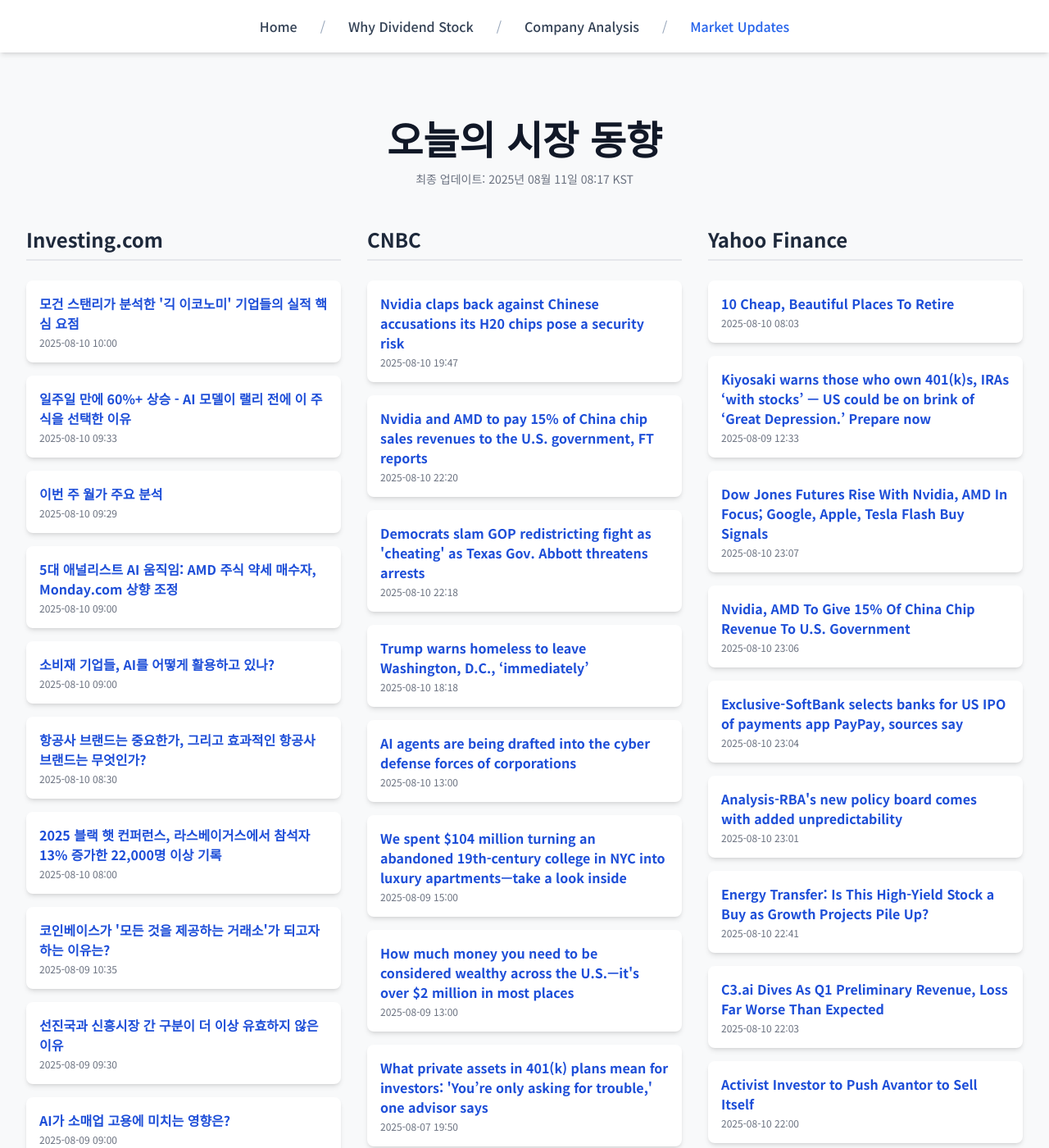
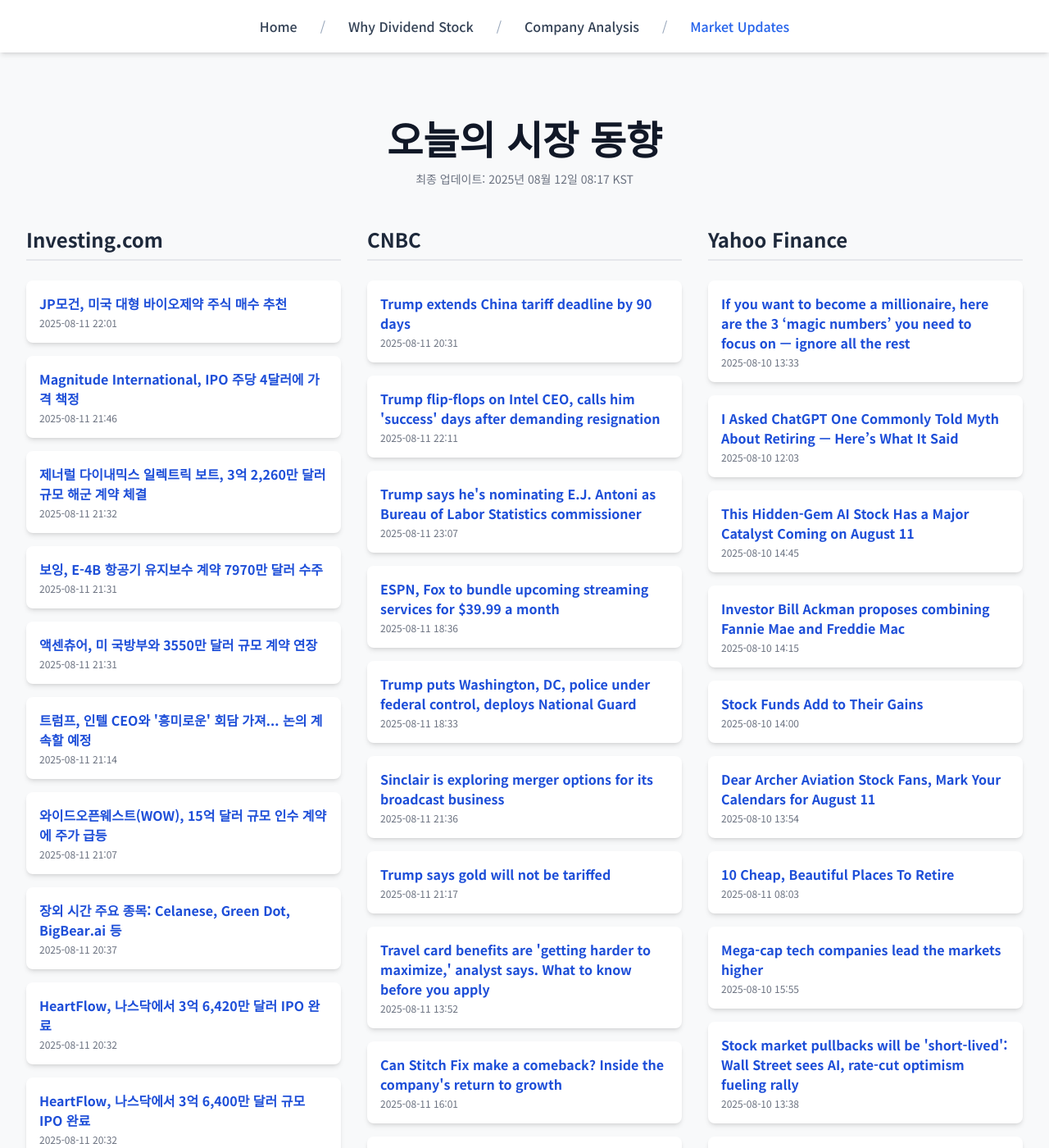
Before and after one commit to Kay-Hwang/my-company-analysis, a Jekyll site: the page built from market-updates.html, in a window 1280 px wide and 1400 px high. Shown: the whole window at 82% size. Built offline with Jekyll 4.4.1, drawn with Linux system fonts in a browser that asks for light colours; nearby versions of some CDN libraries; a script that is not in the unit is left out; some of the changed text lies outside the part shown.

Commit message:
Update daily data

```diff
--- a/_data/latest_data.json
+++ b/_data/latest_data.json
@@ -1,190 +1,190 @@
 {
-  "lastUpdated": "2025년 08월 11일 08:17 KST",
+  "lastUpdated": "2025년 08월 12일 08:17 KST",
   "news": {
     "investing": [
       {
-        "title": "모건 스탠리가 분석한 '긱 이코노미' 기업들의 실적 핵심 요점",
-        "link": "https://kr.investing.com/news/stock-market-news/article-1588214",
-        "pubDate": "2025-08-10 10:00:06",
-        "summary": "모건 스탠리가 분석한 '긱 이코노미' 기업들의 실적 핵심 요점"
+        "title": "JP모건, 미국 대형 바이오제약 주식 매수 추천",
+        "link": "https://kr.investing.com/news/stock-market-news/article-432SI-1590177",
+        "pubDate": "2025-08-11 22:01:12",
+        "summary": "JP모건, 미국 대형 바이오제약 주식 매수 추천"
       },
       {
-        "title": "일주일 만에 60%+ 상승 - AI 모델이 랠리 전에 이 주식을 선택한 이유",
-        "link": "https://kr.investing.com/news/stock-market-news/article-1588212",
-        "pubDate": "2025-08-10 09:33:44",
-        "summary": "일주일 만에 60%+ 상승 - AI 모델이 랠리 전에 이 주식을 선택한 이유"
+        "title": "Magnitude International, IPO 주당 4달러에 가격 책정",
+        "link": "https://kr.investing.com/news/stock-market-news/article-432SI-1590164",
+        "pubDate": "2025-08-11 21:46:11",
+        "summary": "Magnitude International, IPO 주당 4달러에 가격 책정"
       },
       {
-        "title": "이번 주 월가 주요 분석",
-        "link": "https://kr.investing.com/news/stock-market-news/article-1588210",
-        "pubDate": "2025-08-10 09:29:37",
-        "summary": "이번 주 월가 주요 분석"
+        "title": "제너럴 다이내믹스 일렉트릭 보트, 3억 2,260만 달러 규모 해군 계약 체결",
+        "link": "https://kr.investing.com/news/stock-market-news/article-93CH-1590138",
+        "pubDate": "2025-08-11 21:32:02",
+        "summary": "제너럴 다이내믹스 일렉트릭 보트, 3억 2,260만 달러 규모 해군 계약 체결"
       },
       {
-        "title": "5대 애널리스트 AI 움직임: AMD 주식 약세 매수자, Monday.com 상향 조정",
-        "link": "https://kr.investing.com/news/stock-market-news/article-1588207",
-        "pubDate": "2025-08-10 09:00:17",
-        "summary": "5대 애널리스트 AI 움직임: AMD 주식 약세 매수자, Monday.com 상향 조정"
+        "title": "보잉, E-4B 항공기 유지보수 계약 7970만 달러 수주",
+        "link": "https://kr.investing.com/news/stock-market-news/article-93CH-1590137",
+        "pubDate": "2025-08-11 21:31:33",
+        "summary": "보잉, E-4B 항공기 유지보수 계약 7970만 달러 수주"
       },
       {
-        "title": "소비재 기업들, AI를 어떻게 활용하고 있나?",
-        "link": "https://kr.investing.com/news/stock-market-news/article-1588203",
-        "pubDate": "2025-08-10 09:00:05",
-        "summary": "소비재 기업들, AI를 어떻게 활용하고 있나?"
+        "title": "액센츄어, 미 국방부와 3550만 달러 규모 계약 연장",
+        "link": "https://kr.investing.com/news/stock-market-news/article-93CH-1590135",
+        "pubDate": "2025-08-11 21:31:16",
+        "summary": "액센츄어, 미 국방부와 3550만 달러 규모 계약 연장"
       },
       {
-        "title": "항공사 브랜드는 중요한가, 그리고 효과적인 항공사 브랜드는 무엇인가?",
-        "link": "https://kr.investing.com/news/stock-market-news/article-1588202",
-        "pubDate": "2025-08-10 08:30:04",
-        "summary": "항공사 브랜드는 중요한가, 그리고 효과적인 항공사 브랜드는 무엇인가?"
+        "title": "트럼프, 인텔 CEO와 '흥미로운' 회담 가져... 논의 계속할 예정",
+        "link": "https://kr.investing.com/news/stock-market-news/article-1590093",
+        "pubDate": "2025-08-11 21:14:07",
+        "summary": "트럼프, 인텔 CEO와 '흥미로운' 회담 가져... 논의 계속할 예정"
       },
       {
-        "title": "2025 블랙 햇 컨퍼런스, 라스베이거스에서 참석자 13% 증가한 22,000명 이상 기록",
-        "link": "https://kr.investing.com/news/stock-market-news/article-1588199",
-        "pubDate": "2025-08-10 08:00:04",
-        "summary": "2025 블랙 햇 컨퍼런스, 라스베이거스에서 참석자 13% 증가한 22,000명 이상 기록"
+        "title": "와이드오픈웨스트(WOW), 15억 달러 규모 인수 계약에 주가 급등",
+        "link": "https://kr.investing.com/news/stock-market-news/article-93CH-1590063",
+        "pubDate": "2025-08-11 21:07:21",
+        "summary": "와이드오픈웨스트(WOW), 15억 달러 규모 인수 계약에 주가 급등"
       },
       {
-        "title": "코인베이스가 '모든 것을 제공하는 거래소'가 되고자 하는 이유는?",
-        "link": "https://kr.investing.com/news/stock-market-news/article-1588107",
-        "pubDate": "2025-08-09 10:35:06",
-        "summary": "코인베이스가 '모든 것을 제공하는 거래소'가 되고자 하는 이유는?"
+        "title": "장외 시간 주요 종목: Celanese, Green Dot, BigBear.ai 등",
+        "link": "https://kr.investing.com/news/stock-market-news/article-432SI-1589971",
+        "pubDate": "2025-08-11 20:37:26",
+        "summary": "장외 시간 주요 종목: Celanese, Green Dot, BigBear.ai 등"
       },
       {
-        "title": "선진국과 신흥시장 간 구분이 더 이상 유효하지 않은 이유",
-        "link": "https://kr.investing.com/news/stock-market-news/article-1588104",
-        "pubDate": "2025-08-09 09:30:06",
-        "summary": "선진국과 신흥시장 간 구분이 더 이상 유효하지 않은 이유"
+        "title": "HeartFlow, 나스닥에서 3억 6,420만 달러 IPO 완료",
+        "link": "https://kr.investing.com/news/stock-market-news/article-432SI-1589955",
+        "pubDate": "2025-08-11 20:32:40",
+        "summary": "HeartFlow, 나스닥에서 3억 6,420만 달러 IPO 완료"
       },
       {
-        "title": "AI가 소매업 고용에 미치는 영향은?",
-        "link": "https://kr.investing.com/news/stock-market-news/article-1588102",
-        "pubDate": "2025-08-09 09:00:11",
-        "summary": "AI가 소매업 고용에 미치는 영향은?"
+        "title": "HeartFlow, 나스닥에서 3억 6,400만 달러 규모 IPO 완료",
+        "link": "https://kr.investing.com/news/stock-market-news/article-432SI-1589954",
+        "pubDate": "2025-08-11 20:32:28",
+        "summary": "HeartFlow, 나스닥에서 3억 6,400만 달러 규모 IPO 완료"
       }
     ],
     "cnbc": [
       {
-        "title": "Nvidia claps back against Chinese accusations its H20 chips pose a security risk",
-        "link": "https://www.cnbc.com/2025/08/10/nvidia-china-h20-chips.html",
-        "pubDate": "Sun, 10 Aug 2025 19:47:28 GMT",
-        "summary": "Nvidia pushed back Sunday in response to allegations from Chinese state media that its H20 artificial intelligence chips are a national security risk for China."
+        "title": "Trump extends China tariff deadline by 90 days",
+        "link": "https://www.cnbc.com/2025/08/11/trump-china-tariffs-deadline-extended.html",
+        "pubDate": "Mon, 11 Aug 2025 20:31:33 GMT",
+        "summary": "President Donald Trump has signed an executive order that will prevent U.S. tariffs on Chinese goods from spiking for another 90 days."
       },
       {
-        "title": "Nvidia and AMD to pay 15% of China chip sales revenues to the U.S. government, FT reports",
-        "link": "https://www.cnbc.com/2025/08/10/nvidia-amd-15percent-of-china-chip-sales-revenues-to-us-ft-reports.html",
-        "pubDate": "Sun, 10 Aug 2025 22:20:44 GMT",
-        "summary": "The arrangement comes as President Donald Trump's tariffs continue to reverberate through the global economy."
+        "title": "Trump flip-flops on Intel CEO, calls him 'success' days after demanding resignation",
+        "link": "https://www.cnbc.com/2025/08/11/intel-ceo-trump-lip-bu-tan.html",
+        "pubDate": "Mon, 11 Aug 2025 22:11:59 GMT",
+        "summary": "President Trump said Monday that he met with Intel CEO Lip-Bu Tan, days after calling on the chipmaker to resign."
       },
       {
-        "title": "Democrats slam GOP redistricting fight as 'cheating' as Texas Gov. Abbott threatens arrests",
-        "link": "https://www.cnbc.com/2025/08/10/texas-redistricting-trump-abbott-democrats-.html",
-        "pubDate": "Sun, 10 Aug 2025 22:18:44 GMT",
-        "summary": "Democratic lawmakers said the party has \"got to fight back\" against the redistricting effort in Texas."
+        "title": "Trump says he's nominating E.J. Antoni as Bureau of Labor Statistics commissioner",
+        "link": "https://www.cnbc.com/2025/08/11/trump-antoni-bls-statistics.html",
+        "pubDate": "Mon, 11 Aug 2025 23:07:01 GMT",
+        "summary": "President Trump, who claimed former BLS Commissioner Erika McEntarfer of manipulating jobs data, said Antoni would release \"honest and accurate\" numbers."
       },
       {
-        "title": "Trump warns homeless to leave Washington, D.C., ‘immediately’",
-        "link": "https://www.cnbc.com/2025/08/10/trump-crime-washington-dc-border-.html",
-        "pubDate": "Sun, 10 Aug 2025 18:18:29 GMT",
-        "summary": "President Donald Trump's remarks come as he has increased his rhetoric about countering crime in the District in recent days."
+        "title": "ESPN, Fox to bundle upcoming streaming services for $39.99 a month",
+        "link": "https://www.cnbc.com/2025/08/11/espn-fox-to-bundle-upcoming-streaming-services-for-39point99-a-month.html",
+        "pubDate": "Mon, 11 Aug 2025 18:36:28 GMT",
+        "summary": "ESPN and Fox will offer their upcoming direct-to-consumer streaming services as a bundle beginning in October."
       },
       {
-        "title": "AI agents are being drafted into the cyber defense forces of corporations",
-        "link": "https://www.cnbc.com/2025/08/10/ai-agents-drafted-into-cybersecurity-defense-forces-of-companies.html",
-        "pubDate": "Sun, 10 Aug 2025 13:00:01 GMT",
-        "summary": "As cybercriminal organizations use more sophisticated AI for phishing attacks and other hacks, agentic AI is being deployed as a new line of defense."
+        "title": "Trump puts Washington, DC, police under federal control, deploys National Guard",
+        "link": "https://www.cnbc.com/2025/08/11/trump-washington-crime-fed-national-guard-homeless.html",
+        "pubDate": "Mon, 11 Aug 2025 18:33:56 GMT",
+        "summary": "Trump in a social media post on Sunday declared that \"the Homeless\" in Washington, D.C., will \"have to move out.\""
       },
       {
-        "title": "We spent $104 million turning an abandoned 19th-century college in NYC into luxury apartments—take a look inside",
-        "link": "https://www.cnbc.com/2025/08/09/abandoned-st-johns-university-the-hartby-apartment-building.html",
-        "pubDate": "Sat, 09 Aug 2025 15:00:02 GMT",
-        "summary": "The Hartby in Brooklyn, New York was formerly St. John's College before the school closed in 1972."
+        "title": "Sinclair is exploring merger options for its broadcast business",
+        "link": "https://www.cnbc.com/2025/08/11/sinclair-is-exploring-mergers-for-its-broadcast-business.html",
+        "pubDate": "Mon, 11 Aug 2025 21:36:11 GMT",
+        "summary": "Sinclair, one of the largest owners of broadcast stations in the U.S., is launching a strategic review of its broadcast business that could result in a merger."
       },
       {
-        "title": "How much money you need to be considered wealthy across the U.S.—it's over $2 million in most places",
-        "link": "https://www.cnbc.com/2025/08/09/how-much-money-you-need-to-be-considered-wealthy-across-the-us.html",
-        "pubDate": "Sat, 09 Aug 2025 13:00:01 GMT",
-        "summary": "Americans say you need $2.3 million to be wealthy in 2025, but that number changes depending on where they live."
+        "title": "Trump says gold will not be tariffed",
+        "link": "https://www.cnbc.com/2025/08/11/trump-gold-tariffs-futures.html",
+        "pubDate": "Mon, 11 Aug 2025 21:17:54 GMT",
+        "summary": "A ruling by U.S. Customs and Border Protection that gold bars from Switzerland were subject to tariffs surprised the market."
       },
       {
-        "title": "What private assets in 401(k) plans mean for investors: 'You’re only asking for trouble,' one advisor says",
-        "link": "https://www.cnbc.com/2025/08/07/trump-private-assets-retirement-plans.html",
-        "pubDate": "Thu, 07 Aug 2025 19:50:12 GMT",
-        "summary": "Millions of investors may soon have access to private assets in their 401(k) or other workplace retirement plans. What to know about the risks and rewards."
+        "title": "Travel card benefits are 'getting harder to maximize,' analyst says. What to know before you apply",
+        "link": "https://www.cnbc.com/2025/08/11/travel-credit-card-annual-fee.html",
+        "pubDate": "Mon, 11 Aug 2025 13:52:04 GMT",
+        "summary": "Travel credit cards may be worth the cost as long as it fits your lifestyle. Otherwise, it may not make sense to have an expensive credit card in your wallet."
       },
       {
-        "title": "AI is creating new billionaires at a record pace",
-        "link": "https://www.cnbc.com/2025/08/10/ai-artificial-intelligence-billionaires-wealth.html",
-        "pubDate": "Sun, 10 Aug 2025 12:00:01 GMT",
-        "summary": "With time, and IPOs, many of today's private AI fortunes will eventually become more liquid, providing a historic opportunity for wealth management firms"
+        "title": "Can Stitch Fix make a comeback? Inside the company's return to growth",
+        "link": "https://www.cnbc.com/2025/08/11/how-pandemic-darling-stitch-fix-returned-to-growth.html",
+        "pubDate": "Mon, 11 Aug 2025 16:01:41 GMT",
+        "summary": "Pandemic darling Stitch Fix has seen its stock price crater since its 2021 highs, but the company is in the midst of a comeback under new CEO Matt Baer."
       },
       {
-        "title": "Gen AI is coming for online checkout in seismic shift for internet shopping",
-        "link": "https://www.cnbc.com/2025/08/10/gen-ai-comes-online-checkout-seismic-shift-internet-shopping.html",
-        "pubDate": "Sun, 10 Aug 2025 12:30:01 GMT",
-        "summary": "A future in which gen AI like ChatGPT handle online checkout rather than directing consumers to retail sites is a major change for internet shopping."
+        "title": "StubHub IPO is back on for September after ticketing company delayed plans on tariff concerns",
+        "link": "https://www.cnbc.com/2025/08/11/stubhub-ipo-back-on-for-september-after-company-delayed-plans-in-april.html",
+        "pubDate": "Mon, 11 Aug 2025 21:13:49 GMT",
+        "summary": "StubHub updated its IPO prospectus on Monday, effectively restarting the process to go public."
       }
     ],
     "yahoo": [
       {
+        "title": "If you want to become a millionaire, here are the 3 ‘magic numbers’ you need to focus on — ignore all the rest",
+        "link": "https://finance.yahoo.com/news/want-become-millionaire-3-magic-133300653.html",
+        "pubDate": "2025-08-10T13:33:00Z",
+        "summary": "If you want to become a millionaire, here are the 3 ‘magic numbers’ you need to focus on — ignore all the rest"
+      },
+      {
+        "title": "I Asked ChatGPT One Commonly Told Myth About Retiring — Here’s What It Said",
+        "link": "https://finance.yahoo.com/news/asked-chatgpt-one-commonly-told-120312484.html",
+        "pubDate": "2025-08-10T12:03:12Z",
+        "summary": "I Asked ChatGPT One Commonly Told Myth About Retiring — Here’s What It Said"
+      },
+      {
+        "title": "This Hidden-Gem AI Stock Has a Major Catalyst Coming on August 11",
+        "link": "https://finance.yahoo.com/news/hidden-gem-ai-stock-major-144536994.html",
+        "pubDate": "2025-08-10T14:45:36Z",
+        "summary": "This Hidden-Gem AI Stock Has a Major Catalyst Coming on August 11"
+      },
+      {
+        "title": "Investor Bill Ackman proposes combining Fannie Mae and Freddie Mac",
+        "link": "https://finance.yahoo.com/news/investor-bill-ackman-proposes-combining-141524139.html",
+        "pubDate": "2025-08-10T14:15:24Z",
+        "summary": "Investor Bill Ackman proposes combining Fannie Mae and Freddie Mac"
+      },
+      {
+        "title": "Stock Funds Add to Their Gains",
+        "link": "https://www.wsj.com/finance/stocks/stock-funds-gains-july-c5f62ce9?siteid=yhoof2&yptr=yahoo",
+        "pubDate": "2025-08-10T14:00:00Z",
+        "summary": "Stock Funds Add to Their Gains"
+      },
+      {
+        "title": "Dear Archer Aviation Stock Fans, Mark Your Calendars for August 11",
+        "link": "https://finance.yahoo.com/news/dear-archer-aviation-stock-fans-135431267.html",
+        "pubDate": "2025-08-10T13:54:31Z",
+        "summary": "Dear Archer Aviation Stock Fans, Mark Your Calendars for August 11"
+      },
+      {
         "title": "10 Cheap, Beautiful Places To Retire",
         "link": "https://finance.yahoo.com/news/15-cheap-beautiful-places-retire-143120191.html",
-        "pubDate": "2025-08-10T08:03:06Z",
+        "pubDate": "2025-08-11T08:03:10Z",
         "summary": "10 Cheap, Beautiful Places To Retire"
       },
       {
-        "title": "Kiyosaki warns those who own 401(k)s, IRAs ‘with stocks’ — US could be on brink of ‘Great Depression.’ Prepare now",
-        "link": "https://finance.yahoo.com/news/kiyosaki-warns-those-own-401-123300954.html",
-        "pubDate": "2025-08-09T12:33:00Z",
-        "summary": "Kiyosaki warns those who own 401(k)s, IRAs ‘with stocks’ — US could be on brink of ‘Great Depression.’ Prepare now"
+        "title": "Mega-cap tech companies lead the markets higher",
+        "link": "https://finance.yahoo.com/news/mega-cap-tech-companies-lead-the-markets-higher-155532476.html",
+        "pubDate": "2025-08-10T15:55:32Z",
+        "summary": "Mega-cap tech companies lead the markets higher"
       },
       {
-        "title": "Dow Jones Futures Rise With Nvidia, AMD In Focus; Google, Apple, Tesla Flash Buy Signals",
-        "link": "https://www.investors.com/market-trend/stock-market-today/dow-jones-futures-nvidia-amd-china-revenue-google-apple-tesla-buy-signals/?src=A00220&yptr=yahoo",
-        "pubDate": "2025-08-10T23:07:00Z",
-        "summary": "Dow Jones Futures Rise With Nvidia, AMD In Focus; Google, Apple, Tesla Flash Buy Signals"
+        "title": "Stock market pullbacks will be 'short-lived': Wall Street sees AI, rate-cut optimism fueling rally",
+        "link": "https://finance.yahoo.com/news/stock-market-pullbacks-will-be-short-lived-wall-street-sees-ai-rate-cut-optimism-fueling-rally-133057446.html",
+        "pubDate": "2025-08-10T13:38:55Z",
+        "summary": "Stock market pullbacks will be 'short-lived': Wall Street sees AI, rate-cut optimism fueling rally"
       },
       {
-        "title": "Nvidia, AMD To Give 15% Of China Chip Revenue To U.S. Government",
-        "link": "https://www.investors.com/news/technology/nvidia-amd-give-15-china-chip-revenue-u-s-government/?src=A00220&yptr=yahoo",
-        "pubDate": "2025-08-10T23:06:07Z",
-        "summary": "Nvidia, AMD To Give 15% Of China Chip Revenue To U.S. Government"
-      },
-      {
-        "title": "Exclusive-SoftBank selects banks for US IPO of payments app PayPay, sources say",
-        "link": "https://finance.yahoo.com/news/exclusive-softbank-selects-banks-us-230448990.html",
-        "pubDate": "2025-08-10T23:04:48Z",
-        "summary": "Exclusive-SoftBank selects banks for US IPO of payments app PayPay, sources say"
-      },
-      {
-        "title": "Analysis-RBA's new policy board comes with added unpredictability",
-        "link": "https://finance.yahoo.com/news/analysis-rbas-policy-board-comes-230145622.html",
-        "pubDate": "2025-08-10T23:01:45Z",
-        "summary": "Analysis-RBA's new policy board comes with added unpredictability"
-      },
-      {
-        "title": "Energy Transfer: Is This High-Yield Stock a Buy as Growth Projects Pile Up?",
-        "link": "https://finance.yahoo.com/news/energy-transfer-high-yield-stock-224100535.html",
-        "pubDate": "2025-08-10T22:41:00Z",
-        "summary": "Energy Transfer: Is This High-Yield Stock a Buy as Growth Projects Pile Up?"
-      },
-      {
-        "title": "C3.ai Dives As Q1 Preliminary Revenue, Loss Far Worse Than Expected",
-        "link": "https://www.investors.com/news/technology/ai-stock-dives-c3-ai-q1-preliminary-revenue-loss/?src=A00220&yptr=yahoo",
-        "pubDate": "2025-08-10T22:03:06Z",
-        "summary": "C3.ai Dives As Q1 Preliminary Revenue, Loss Far Worse Than Expected"
-      },
-      {
-        "title": "Activist Investor to Push Avantor to Sell Itself",
-        "link": "https://www.wsj.com/business/deals/activist-investor-to-push-avantor-to-sell-itself-4a86f7f9?siteid=yhoof2&yptr=yahoo",
-        "pubDate": "2025-08-10T22:00:00Z",
-        "summary": "Activist Investor to Push Avantor to Sell Itself"
-      },
-      {
-        "title": "Bessent says new Fed chair should be someone who can examine organization, Nikkei reports",
-        "link": "https://finance.yahoo.com/news/bessent-says-fed-chair-someone-214149437.html",
-        "pubDate": "2025-08-10T21:41:49Z",
-        "summary": "Bessent says new Fed chair should be someone who can examine organization, Nikkei reports"
+        "title": "Montana woman discovers husband of 21 years didn’t pay his taxes — now IRS is after them. What Dave Ramsey says to do",
+        "link": "https://finance.yahoo.com/news/montana-woman-discovers-husband-21-160000551.html",
+        "pubDate": "2025-08-10T16:00:00Z",
+        "summary": "Montana woman discovers husband of 21 years didn’t pay his taxes — now IRS is after them. What Dave Ramsey says to do"
       }
     ]
   }
```
